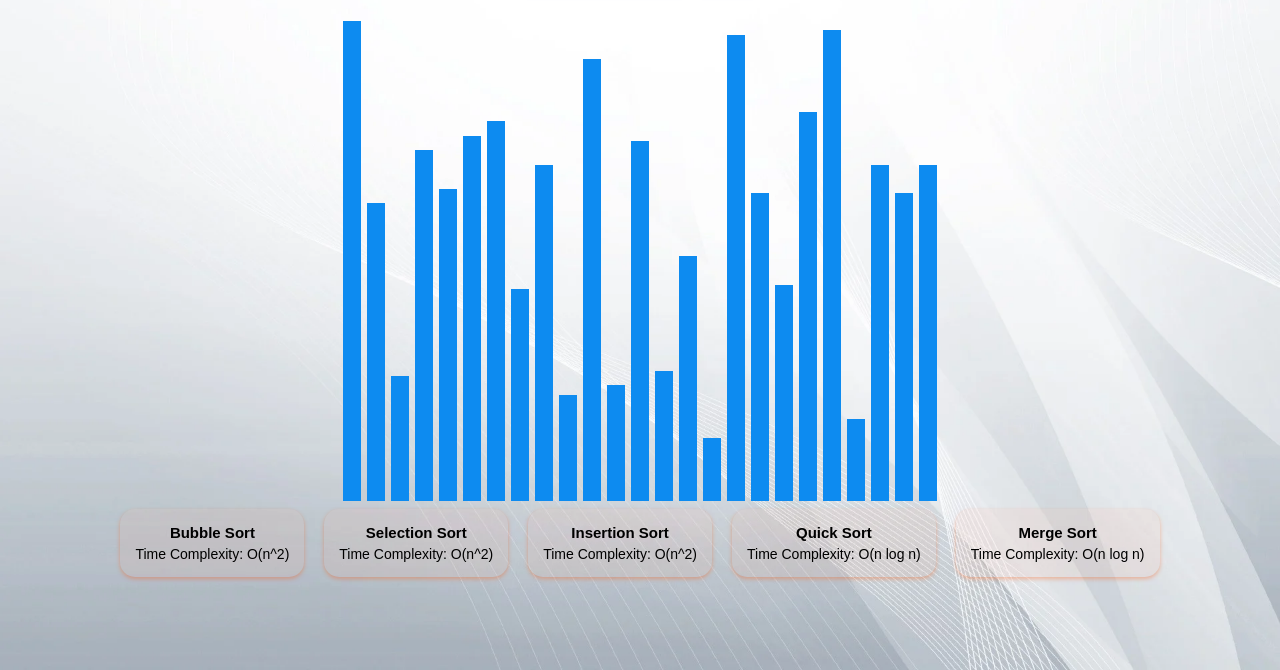
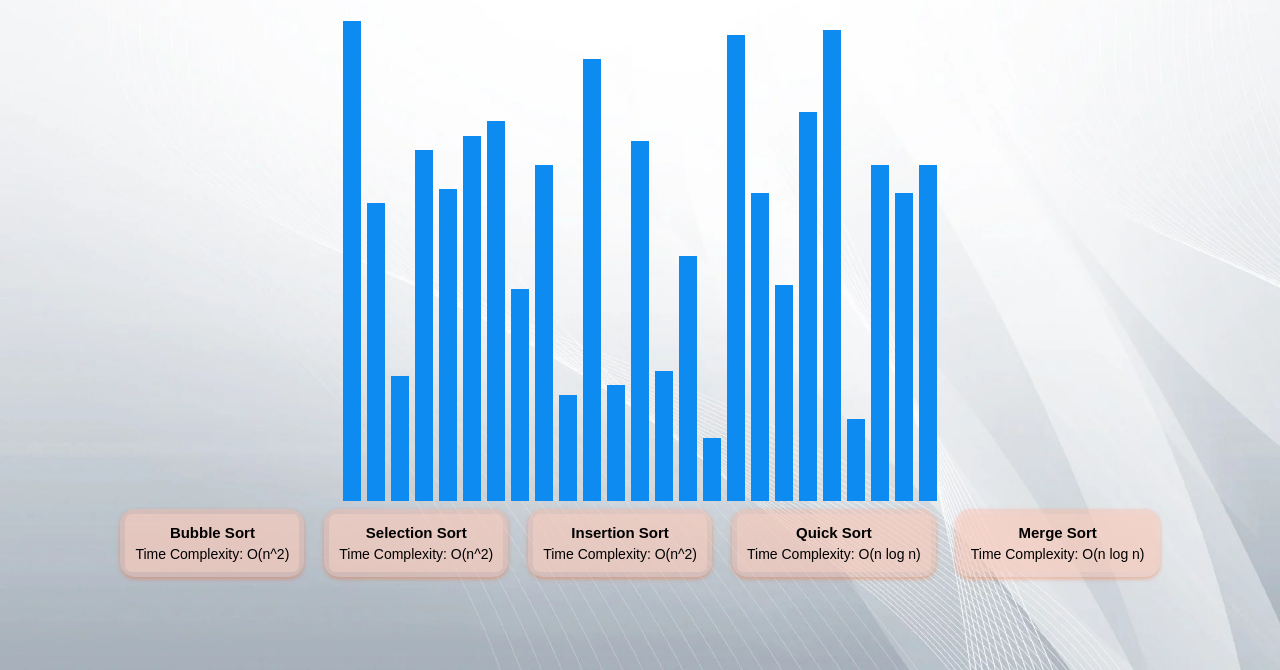
Before and after one commit to SoumyoHalder/Sorting_Visualizer, a plain HTML site: page index.html in a window 1280 px wide. Shown: the part 130-800 px from the top of the page. Drawn offline with Linux system fonts and the light colour scheme.

Commit message:
Update style.css

```diff
--- a/style.css
+++ b/style.css
@@ -7,7 +7,6 @@
 
   body {
     width: 100%;
-    background: linear-gradient(to bottom right, #f8523c0e, #ff6e3036);
     background-image: url(3roCEP.webp);
     background-size: cover;
     background-repeat: no-repeat;
@@ -21,7 +20,7 @@
     font-size: 16px;
     border: none;
     border-radius: 7px;
-    background: transparent;
+    background-color: #f6d2c782;
     cursor: pointer;
     transition: background-color 0.2s;
   }
@@ -68,7 +67,7 @@
   }
 
   .sorting-algorithm {
-    background-color: #ffaf971e;
+    background-color: #ffaf975a;
     border: 0px solid #ccc;
     padding: 0px;
     border-radius: 15px;
```
